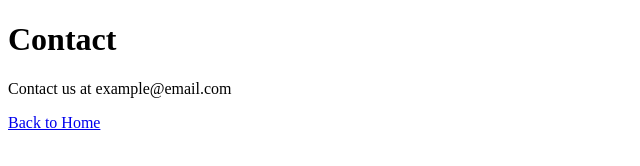
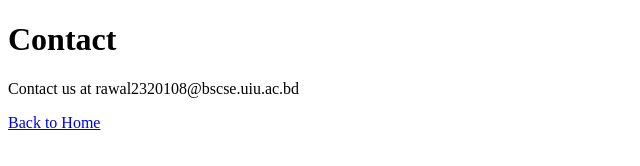
Before and after one commit to Robiulawal527/socketProgrammingCNLAB, a plain HTML site: page contact.html in a window 1280 px wide. Shown: the full height of the page, 0-640 px from the left. Drawn offline with Linux system fonts and the light colour scheme.

Commit message:
Update about and contact pages with accurate descriptions and contact information

```diff
--- a/contact.html
+++ b/contact.html
@@ -7,7 +7,7 @@
 </head>
 <body>
     <h1>Contact</h1>
-    <p>Contact us at example@email.com</p>
+    <p>Contact us at rawal2320108@bscse.uiu.ac.bd </p>
     <a href="/">Back to Home</a>
 </body>
 </html>
```
Also changed, not shown: about.html (+1 -1 lines).
